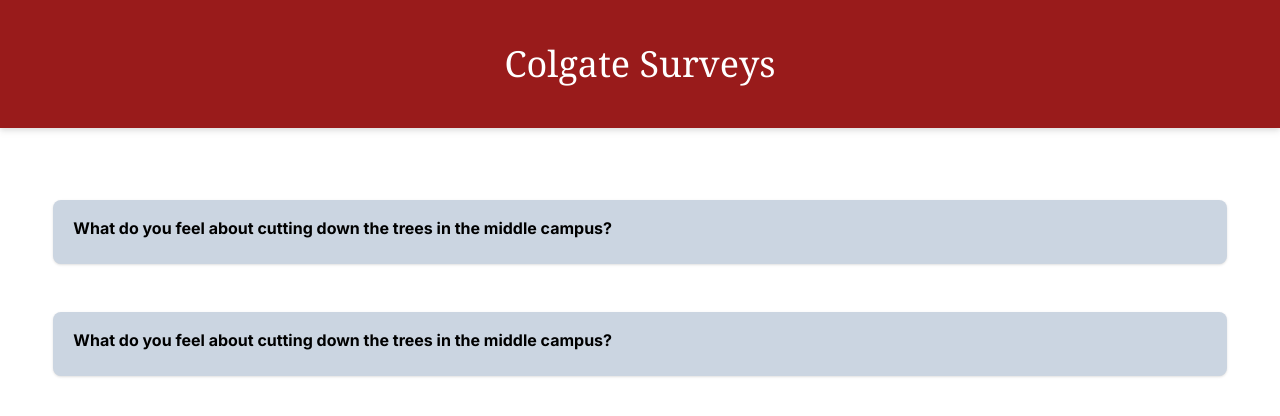
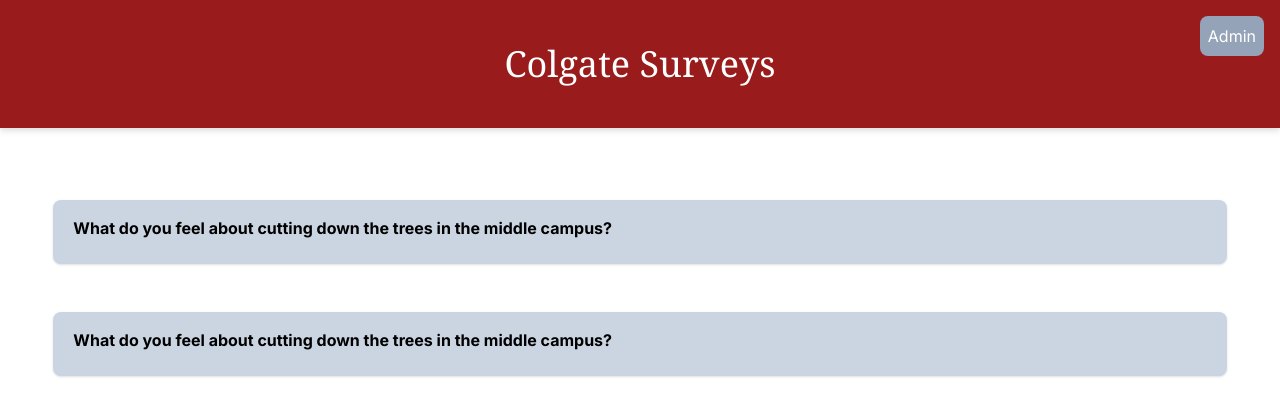
Before and after one commit to ramananj34/hack-app, a Next.js app: page / in a window 1280 px wide. Shown: the top 416 px of the page. Built offline with nearby package versions, Linux system fonts and the light colour scheme.

Commit message:
Admin Link

```diff
--- a/app/page.js
+++ b/app/page.js
@@ -9,6 +9,11 @@
       <div className="drop-shadow-md flex left-0 top-0 h-32 w-screen bg-red-800 justify-center items-center">
         <h1 className="font-serif text-center text-white text-4xl">Colgate Surveys</h1>
       </div>
+      <a href = "/admin">
+        <div className="absolute w-min p-2 rounded-lg bg-slate-400 top-4 right-4 cursor-pointer">
+          <p className="text-white">Admin</p>
+        </div>
+      </a>
       <br/>
       <br/>
       <br/>
```
